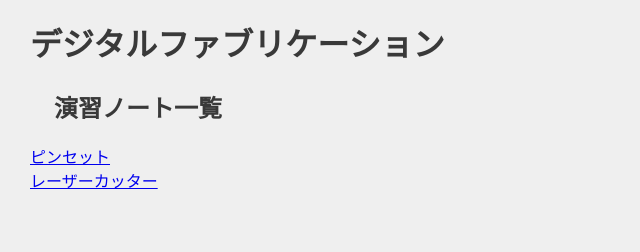
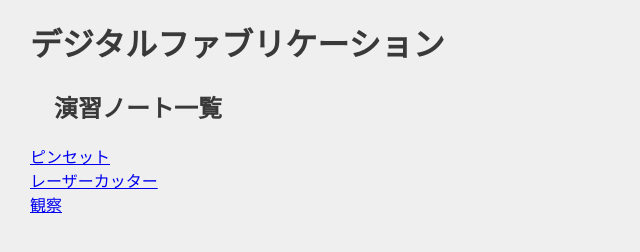
Before and after one commit to umimakoto/xbp, a plain HTML site: page digi_fab/index.html in a window 1280 px wide. Shown: the part 84-336 px from the top of the page, without its empty margins (0-640 px from the left). Drawn offline with Linux system fonts and the light colour scheme.

Commit message:
観察課題貼り付け

```diff
--- a/digi_fab/index.html
+++ b/digi_fab/index.html
@@ -13,7 +13,8 @@
     <h1>デジタルファブリケーション</h1>
     <h2>演習ノート一覧</h2>
     <a href="./design.fab.html">ピンセット</a><br>
-    <a href="./cutting.html">レーザーカッター</a>
+    <a href="./cutting.html">レーザーカッター</a><br>
+    <a href="./design for others.html">観察</a>
 
 
 
```
